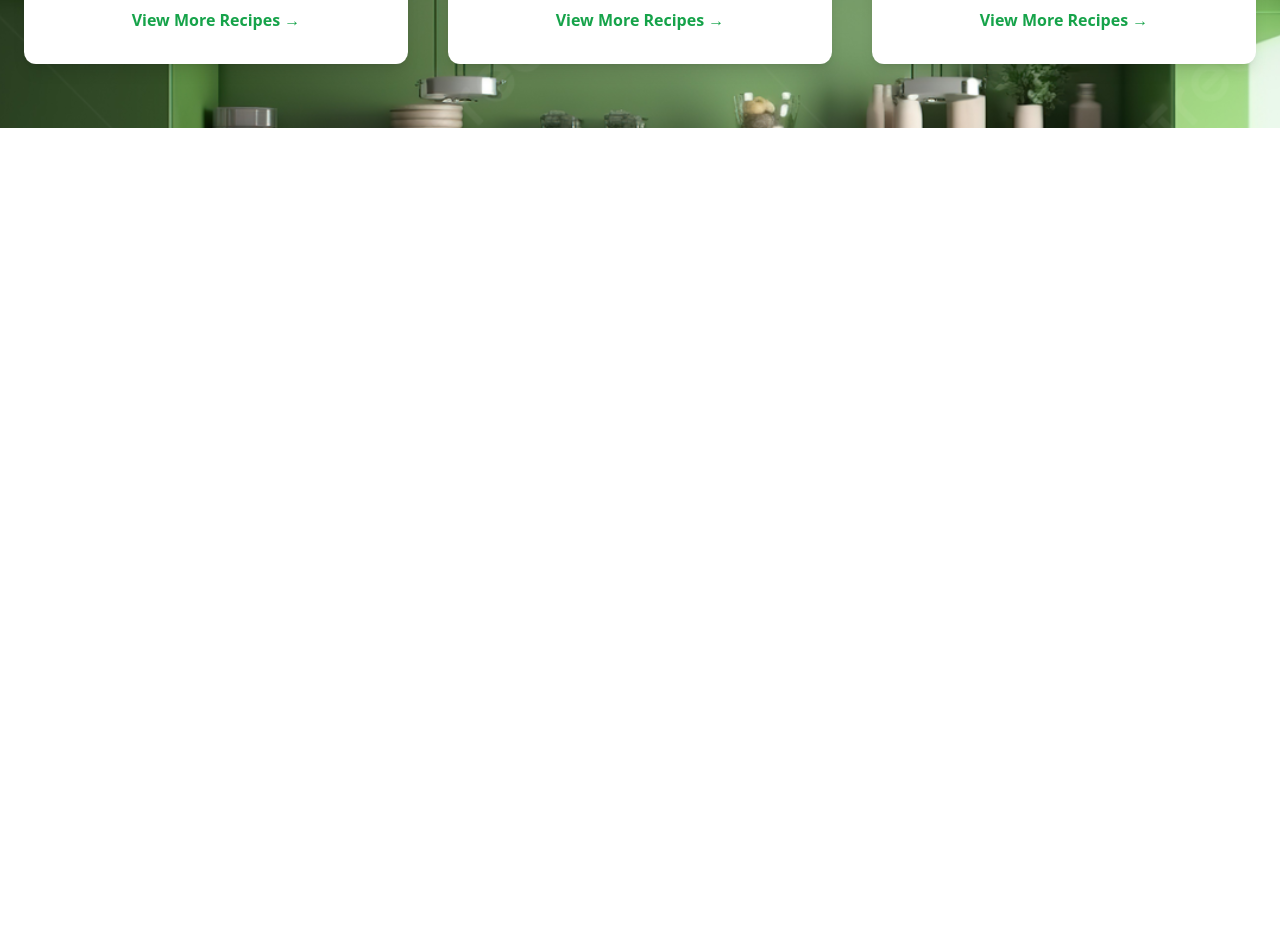
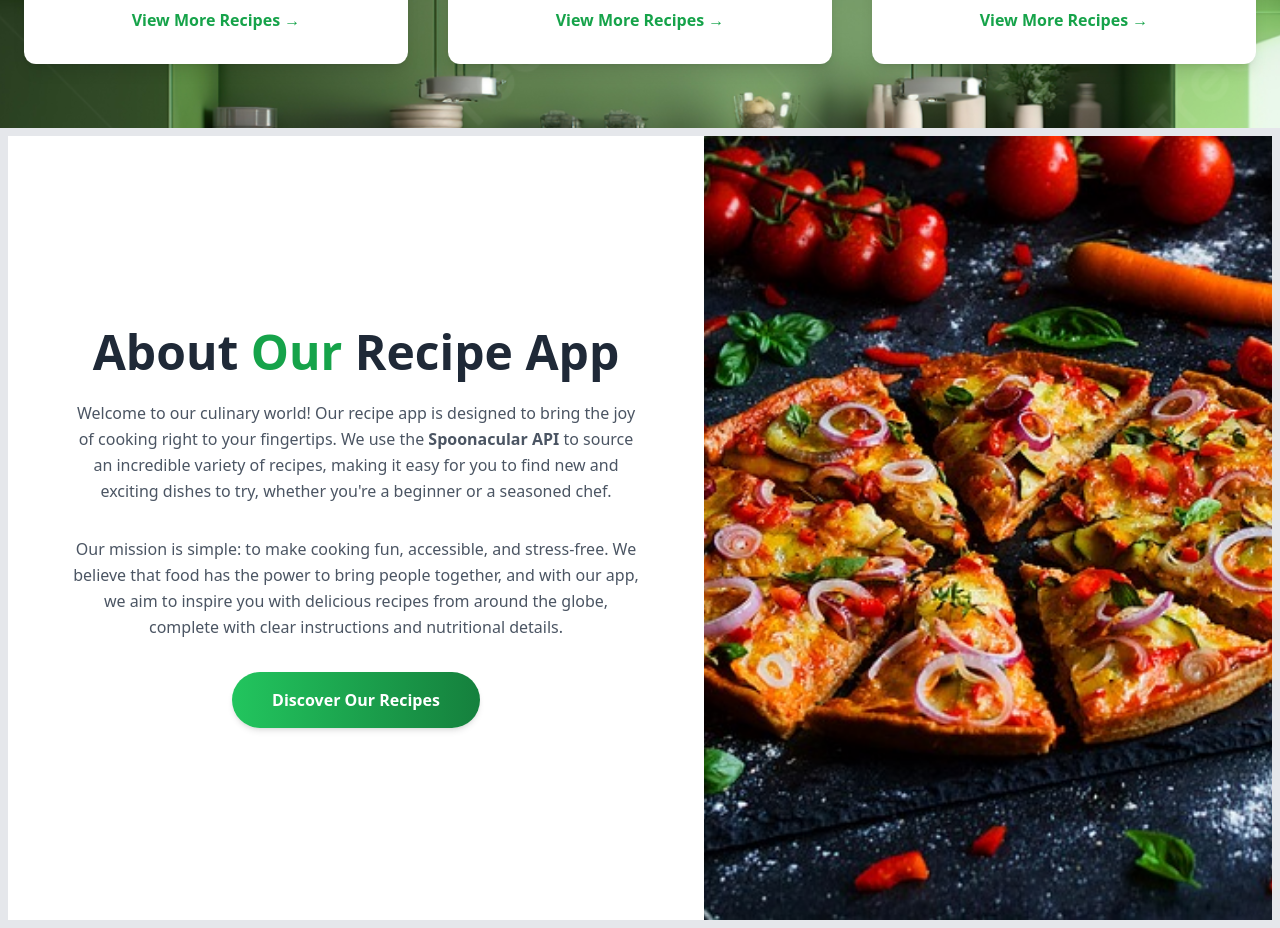
Before and after one commit to isid555/RecipeRealm, a React (Create React App) app: page / in a window 1280 px wide. Shown: the part 1720-2648 px from the top of the page. Before the commit the page ends 1848 px from the top, so only its background shows below. Built offline with nearby package versions, Linux system fonts and the light colour scheme.

Commit message:
About section

```diff
--- a/package.json
+++ b/package.json
@@ -10,6 +10,7 @@
     "framer-motion": "^11.11.15",
     "react": "^18.3.1",
     "react-dom": "^18.3.1",
+    "react-icons": "^5.3.0",
     "react-scripts": "5.0.1",
     "web-vitals": "^2.1.4"
   },
--- a/src/App.js
+++ b/src/App.js
@@ -3,6 +3,8 @@ import './App.css';
 import Navbar from "./components/NavBar";
 import HomePage from "./components/HomePage";
 import Explore from "./components/Explore";
+import About from "./components/About";
+
 
 
 function App() {
@@ -11,6 +13,8 @@ function App() {
     <Navbar/>
     <HomePage/>
       <Explore/>
+      <About/>
+
     </div>
   );
 }
--- /dev/null
+++ b/src/components/About.jsx
@@ -0,0 +1,44 @@
+import React from 'react';
+import aboutImage from '../assets/img_1.png';
+
+const About = () => {
+    return (
+        <div className="w-full h-screen bg-gray-100 border-8 ">
+            <div className="flex flex-col md:flex-row h-full">
+
+
+                <div className="flex-1 p-10 md:p-16 flex items-center justify-center bg-white">
+                    <div>
+                        <h1 className="text-5xl font-extrabold text-gray-800 mb-6">
+                            About <span className="text-green-600">Our</span> Recipe App
+                        </h1>
+                        <p className="text-gray-600 leading-relaxed mb-8">
+                            Welcome to our culinary world! Our recipe app is designed to bring the joy of cooking right to your fingertips.
+                            We use the <strong>Spoonacular API</strong> to source an incredible variety of recipes, making it easy for you to find
+                            new and exciting dishes to try, whether you're a beginner or a seasoned chef.
+                        </p>
+                        <p className="text-gray-600 leading-relaxed mb-8">
+                            Our mission is simple: to make cooking fun, accessible, and stress-free. We believe that food has the power to bring
+                            people together, and with our app, we aim to inspire you with delicious recipes from around the globe, complete
+                            with clear instructions and nutritional details.
+                        </p>
+                        <button className="bg-gradient-to-r from-green-500 to-green-700 hover:from-green-600 hover:to-green-800 text-white py-4 px-10 rounded-full font-bold transition-transform transform hover:scale-110 shadow-md">
+                            Discover Our Recipes
+                        </button>
+                    </div>
+                </div>
+
+
+                <div className="flex-1 ">
+                    <img
+                        src={aboutImage}
+                        alt="Pizza"
+                        className="w-full h-full object-cover transform transition-transform duration-500 hover:scale-95 hover:shadow-xl"
+                    />
+                </div>
+            </div>
+        </div>
+    );
+};
+
+export default About;
```
Also changed, not shown: 1 other file (tests, documents, lock files or other folders).
